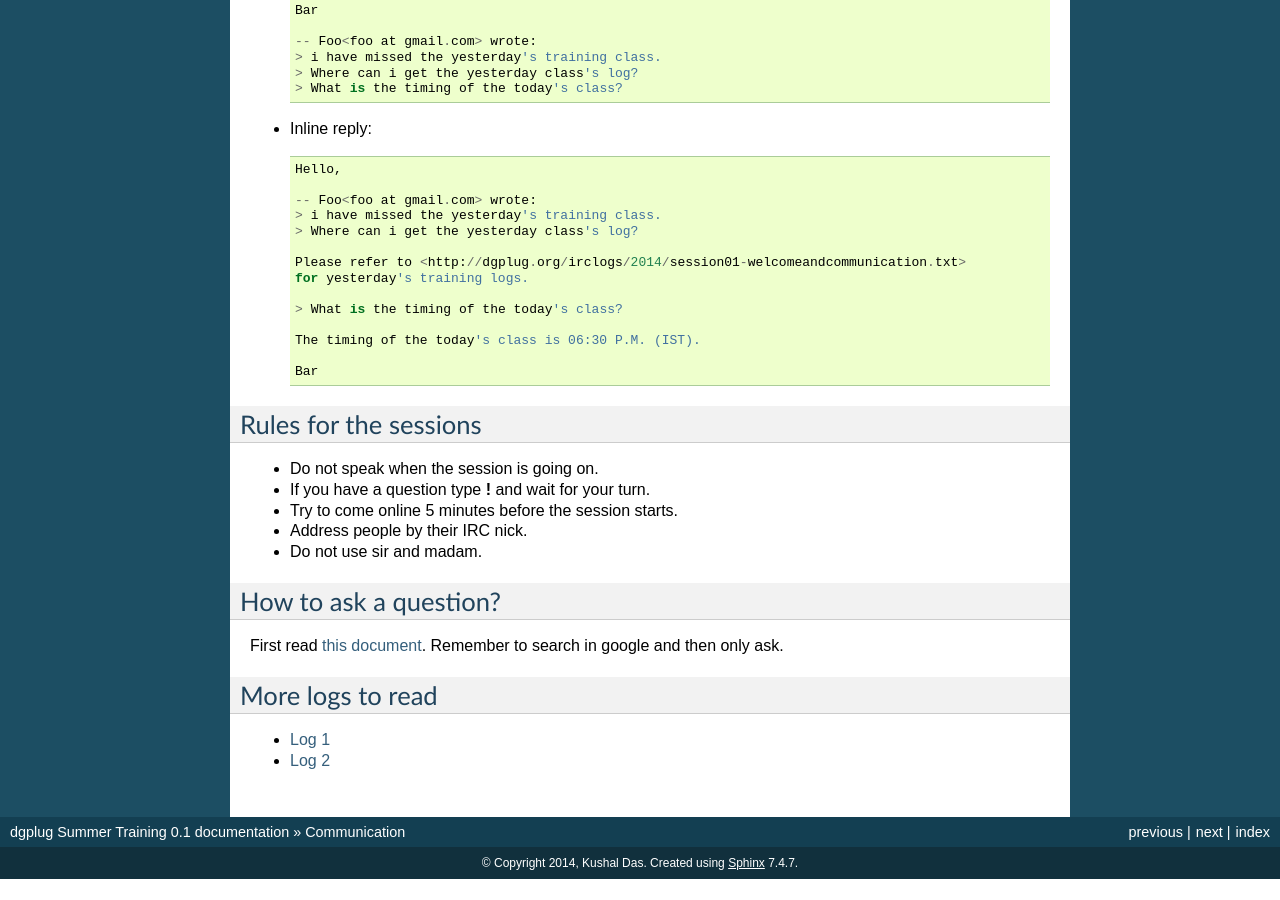
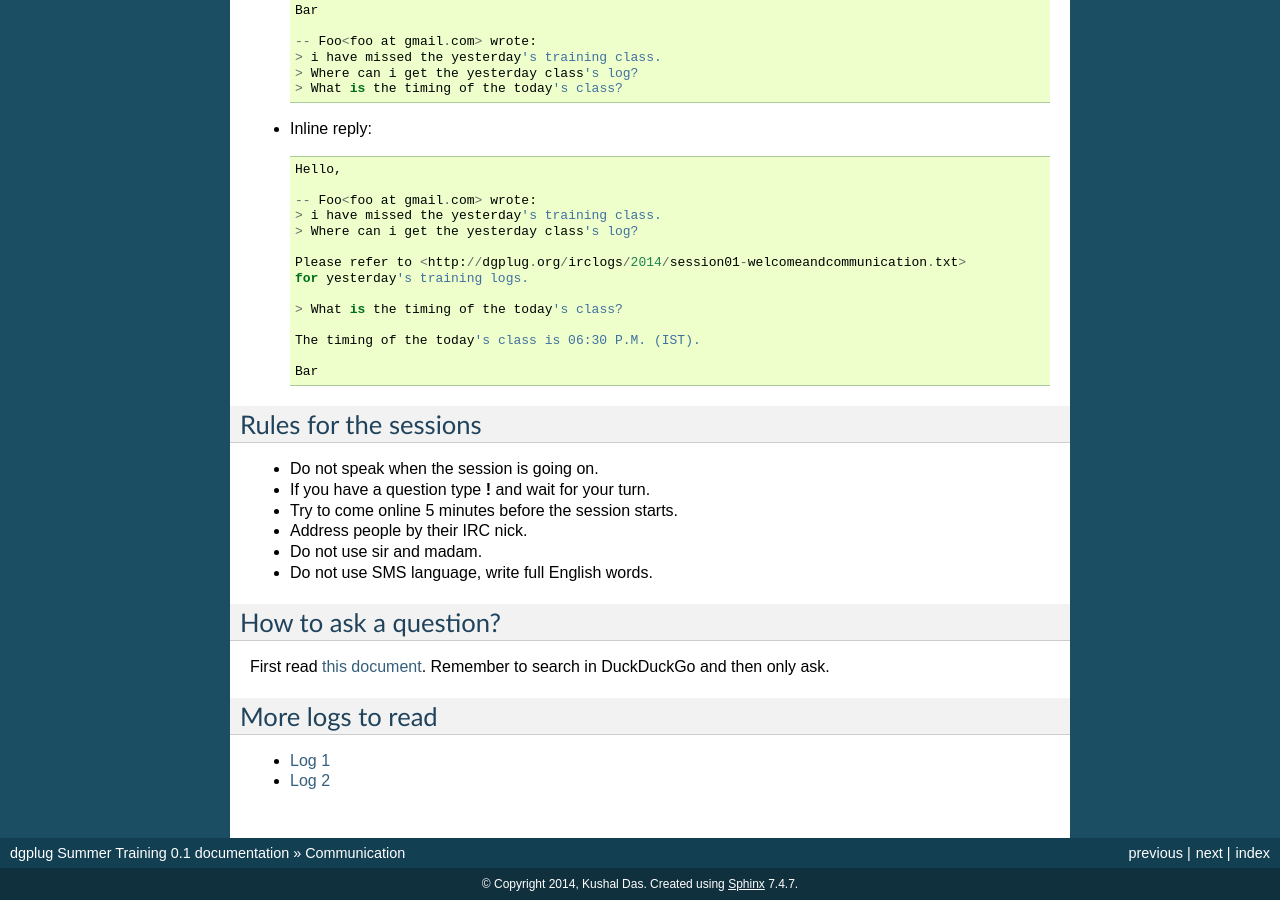
Before and after one commit to kushaldas/summertraining, a Sphinx documentation site: the page built from docs/communication.rst, in a window 1280 px wide and 900 px high, scrolled down 1069 px. Built offline with Sphinx 7.4.7, drawn with Linux system fonts in a browser that asks for light colours; before the commit the page ends 1948 px from its top, so only the background shows below that; some of the changed text lies outside the part shown.

Commit message:
More updates related to communication

```diff
--- a/docs/communication.rst
+++ b/docs/communication.rst
@@ -90,13 +90,14 @@ Rules for the sessions
 - Try to come online 5 minutes before the session starts.
 - Address people by their IRC nick.
 - Do not use sir and madam.
+- Do not use SMS language, write full English words.
 
 
 How to ask a question?
 -----------------------
 
 First read `this document <http://www.catb.org/esr/faqs/smart-questions.html>`_. Remember
-to search in google and then only ask.
+to search in DuckDuckGo and then only ask.
 
 More logs to read
 ------------------
--- a/docs/index.rst
+++ b/docs/index.rst
@@ -12,10 +12,11 @@ Contents:
    :maxdepth: 2
 
    beforestart
+   commguidelines
    communication
    xchat
    faq
-   vim
+
 
 To learn about commands of a GNU/Linux system, start reading
 `Linux command line for you and me <https://lym.readthedocs.io/en/latest/>`_ book.
```
Also changed, not shown: docs/commguidelines.rst (added, +31 -0 lines).
